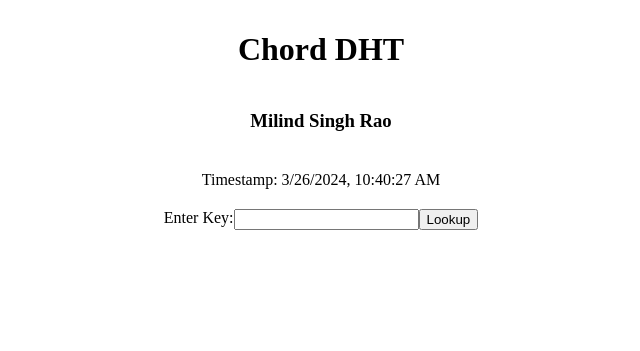
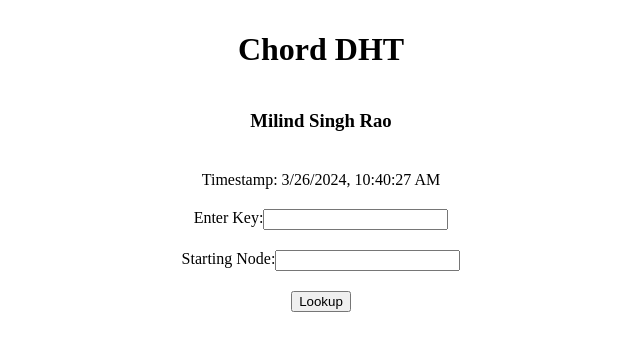
Before and after one commit to raomilind04/distributed-computing, a Flask app: page / in a window 1280 px wide. Shown: the top 351 px of the page, without its empty margins (319-959 px from the left). Run offline with Flask 3, Linux system fonts and the light colour scheme.

Commit message:
add text box for starting node

```diff
--- a/Distributed-HashTable/Server/server.py
+++ b/Distributed-HashTable/Server/server.py
@@ -12,10 +12,9 @@ logger = logging.getLogger(__name__)
 app = Flask(__name__)
 CORS(app)
 
-@app.route('/lookup/<int:key>', methods=['GET'])
-def lookup_api(key):
+@app.route('/lookup/<int:key>/<int:starting_node>', methods=['GET'])
+def lookup_api(key, starting_node):
     try:
-        starting_node = int(os.environ['STARTING_NODE_ID'])
         starting_service_name = f"chord-node-service-{starting_node}"
         starting_address = f"http://{starting_service_name}.default.svc.cluster.local:8080/lookup/{key}"
         logger.info(f"starting_address: {starting_address}")
@@ -25,10 +24,11 @@ def lookup_api(key):
         if response.status_code == 200:
             return response.json()
         else:
-            logger.error(e)
+            logger.error(f"Failed to get response from {starting_address}")
             return jsonify({'error': f"Failed to get response from {starting_address}"}), 500
+
     except Exception as e:
-        logger.err(e)
+        logger.error(e)
         return jsonify({'error': str(e)}), 400
 
 @app.route('/')
--- a/Distributed-HashTable/Server/templates/index.html
+++ b/Distributed-HashTable/Server/templates/index.html
@@ -19,6 +19,12 @@
     <div class="container">
         <label for="keyInput">Enter Key:</label>
         <input type="text" id="keyInput">
+    </div>
+    <div class="container">
+        <label for="startingNodeInput">Starting Node:</label>
+        <input type="text" id="startingNodeInput">
+    </div>
+    <div class="container">
         <button onclick="lookup()">Lookup</button>
     </div>
     <div id="result" class="container"></div>
@@ -34,7 +40,8 @@
 
         function lookup() {
             var key = parseInt(document.getElementById("keyInput").value);
-            fetch("/lookup/" + key)
+            var startingNode = parseInt(document.getElementById("startingNodeInput").value);
+            fetch("/lookup/" + key + "/" + startingNode)
                 .then(response => response.json())
                 .then(data => {
                     document.getElementById("result").innerHTML = "key " + key + " found in node ID " + data.key + "<br>Search path is: " + data.path;
--- a/Distributed-HashTable/kube/server-config.yml
+++ b/Distributed-HashTable/kube/server-config.yml
@@ -11,9 +11,6 @@ spec:
   - name: dht-server
     image: raomilind04/chord-node-app:server-latest-amd64
     imagePullPolicy: Always
-    env:
-    - name: STARTING_NODE_ID
-      value: "1"
 
 ---
 apiVersion: v1
```
